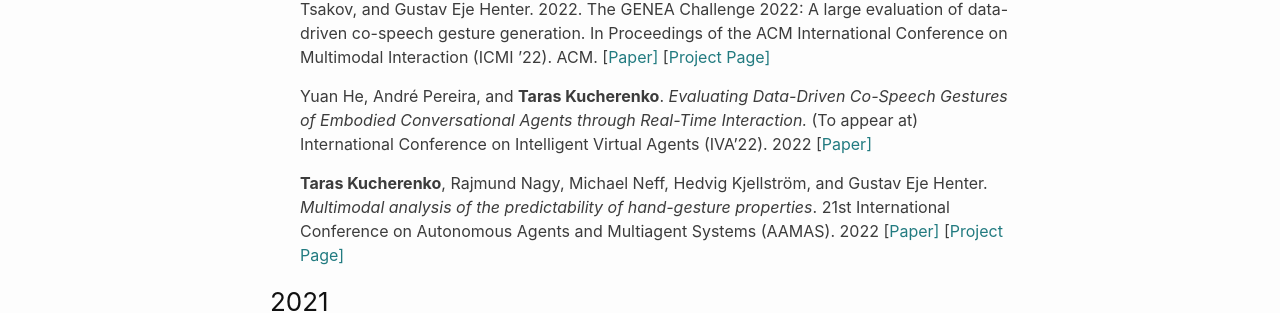
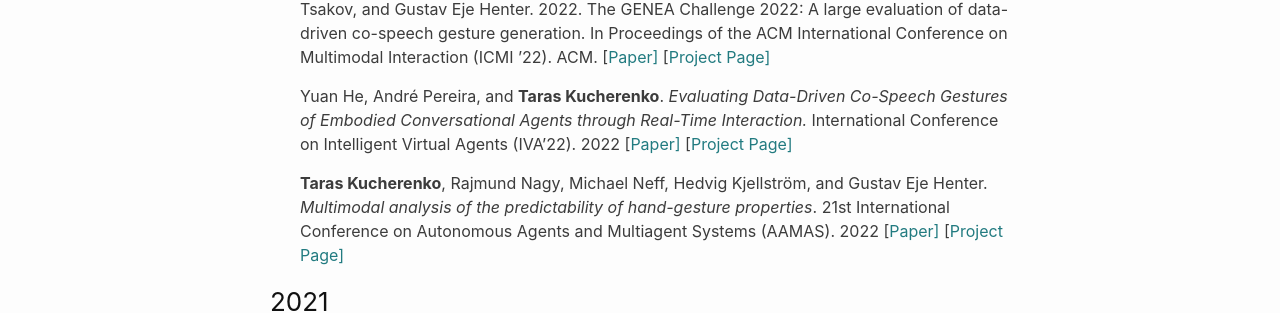
Before and after one commit to Svito-zar/Svito-zar.github.io, a Jekyll site: the page built from _pages/publications.md, in a window 1280 px wide. Shown: the part 357-670 px from the top of the page. Built offline with Jekyll 4.4.1, drawn with Linux system fonts in a browser that asks for light colours.

Commit message:
Add yuan's page

```diff
--- a/_pages/publications.md
+++ b/_pages/publications.md
@@ -12,7 +12,7 @@
 
 * Youngwoo Yoon\*, Pieter Wolfert\*, **Taras Kucherenko**\*, Carla Viegas, Teodor Nikolov, Mihail Tsakov, and Gustav Eje Henter. 2022. The GENEA Challenge 2022: A large evaluation of data-driven co-speech gesture generation. In Proceedings of the ACM International Conference on Multimodal Interaction (ICMI ’22). ACM. \[[Paper\]](../papers/yoon2022genea.pdf) \[[Project Page\]](https://youngwoo-yoon.github.io/GENEAchallenge2022/)
 
-* Yuan He, André Pereira, and **Taras Kucherenko**. *Evaluating Data-Driven Co-Speech Gestures of Embodied Conversational Agents through Real-Time Interaction.* (To appear at) International Conference on Intelligent Virtual Agents (IVA’22). 2022 \[[Paper\]](../papers/He_Pereira_Kucherenko_IVA_22_Final.pdf)
+* Yuan He, André Pereira, and **Taras Kucherenko**. *Evaluating Data-Driven Co-Speech Gestures of Embodied Conversational Agents through Real-Time Interaction.* International Conference on Intelligent Virtual Agents (IVA’22). 2022 \[[Paper\]](../papers/He_Pereira_Kucherenko_IVA_22_Final.pdf) \[[Project Page\]](https://www.yaeh.io/research/hci/presentingbot)
 
 * **Taras Kucherenko**, Rajmund Nagy, Michael Neff, Hedvig Kjellström, and Gustav Eje Henter. *Multimodal analysis of the predictability of hand-gesture properties*. 21st International Conference on Autonomous Agents and Multiagent Systems (AAMAS). 2022 \[[Paper\]](https://ifaamas.org/Proceedings/aamas2022/pdfs/p770.pdf) \[[Project Page\]](../_posts/2021-07-30-Speech2Gest2Prop.md)
 
```
